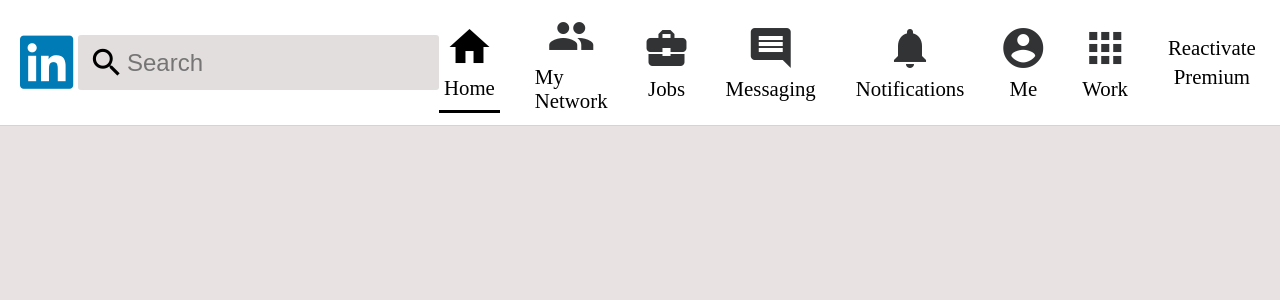
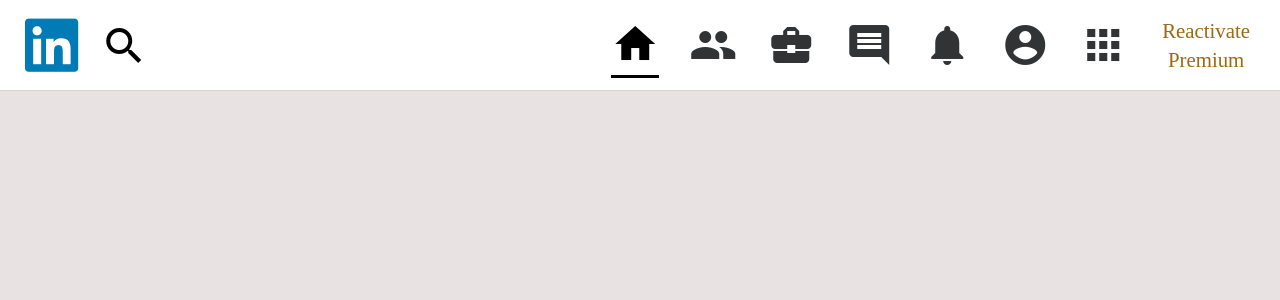
Before and after one commit to marvinobig/linkedin-home, a React (Create React App) app: page / in a window 1280 px wide. Shown: the top 300 px of the page. Built offline with nearby package versions, Linux system fonts and the light colour scheme.

Commit message:
added dropdown arrow to account and work section of nav bar

```diff
--- a/src/App.css
+++ b/src/App.css
@@ -1,8 +1,10 @@
 * {
+    box-sizing: border-box;
     --linkenin-logo: #007bb5;
     --search-color: #e3dede;
     --icon-color: #313335;
     --icon-active: #000000;
+    --premium-color: #9b6912;
     --body-background: #e8e2e2;
     --navigation-background: #ffffff;
 }
@@ -17,7 +19,7 @@ body {
 .navigation {
     display: flex;
     justify-content: space-between;
-    padding: 12px 20px 12px 20px;
+    padding: 12px 100px 12px 100px;
     border-bottom: 1px solid #0000002b;
     font-size: 1.3rem;
     background-color: var(--navigation-background);
@@ -27,7 +29,7 @@ body {
     display: flex;
     justify-content: center;
     align-items: center;
-    gap: 5px;
+    gap: 10px;
 }
 
 #search {
@@ -91,7 +93,27 @@ body {
     color: var(--icon-active);
 }
 
-@media only screen and (max-width: 1200px) {
+#account p, #work p {
+    display: flex;
+    align-items: center;
+    justify-content: center;
+    margin-block: -7px;
+}
+
+#account p i, #work p i {
+    font-size: 2.4rem;
+}
+
+#premium {
+    color: var(--premium-color);
+}
+
+
+@media only screen and (max-width: 1500px) {
+    .navigation {
+        padding: 12px 25px 12px 25px;
+    }
+
     #left {
         gap: 12px;
     }
@@ -115,4 +137,8 @@ body {
     #premium p {
         display: block;
     }
+
+    #account p, #work p {
+        display: none;
+    }
 }
--- a/src/components/Navigation.jsx
+++ b/src/components/Navigation.jsx
@@ -32,11 +32,11 @@ export default function NavBar() {
                 </div>
                 <div id="account" className="alignment">
                     <i className="material-icons">account_circle</i>
-                    <p>Me</p>
+                    <p>Me  <i className="material-icons">arrow_drop_down</i></p>
                 </div>
                 <div id="work" className="alignment">
                     <i className="material-icons">apps</i>
-                    <p>Work</p>
+                    <p>Work <i className="material-icons">arrow_drop_down</i></p>
                 </div>
                 <div id="premium" className="alignment">
                     <p>Reactivate</p>
```
